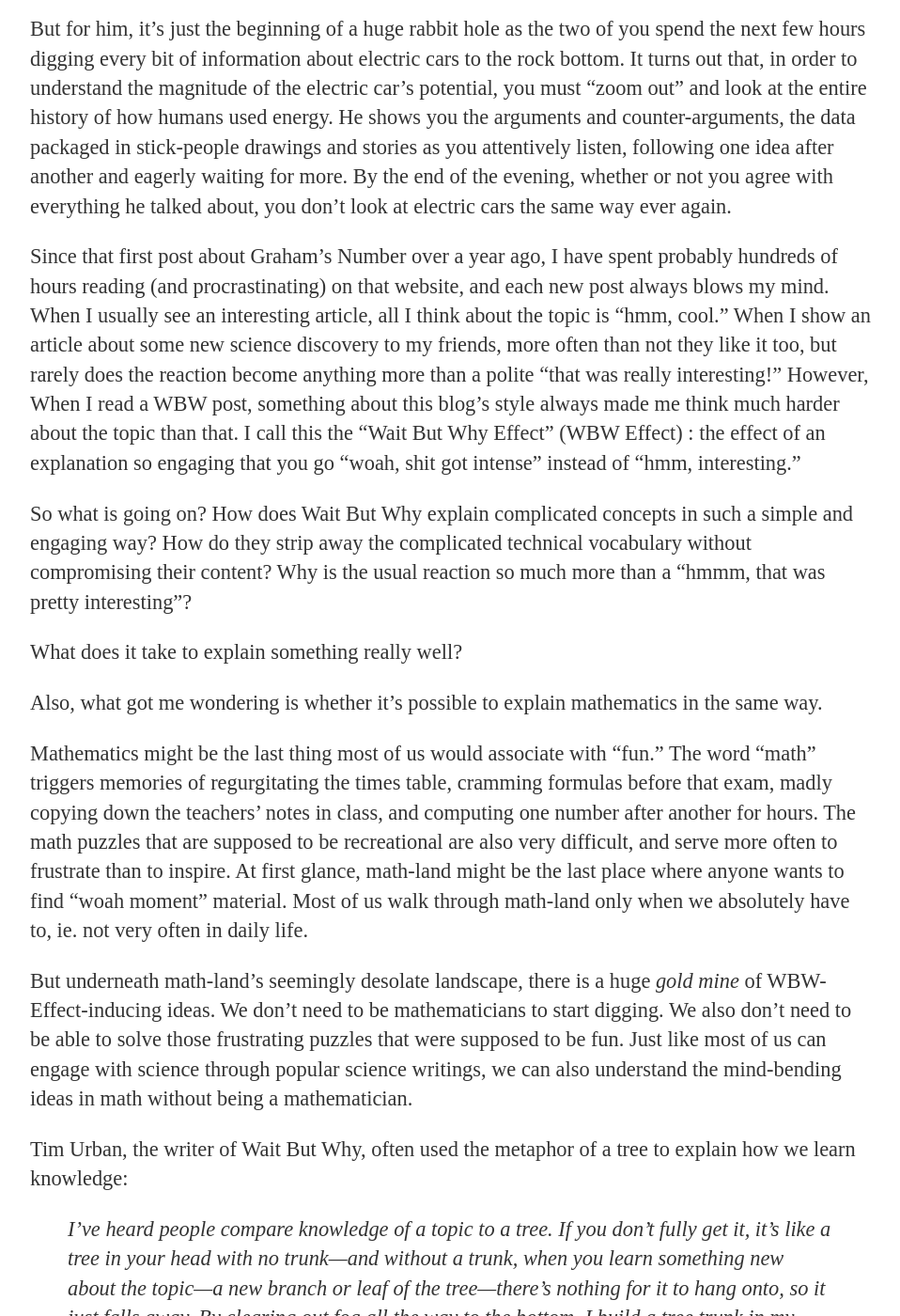
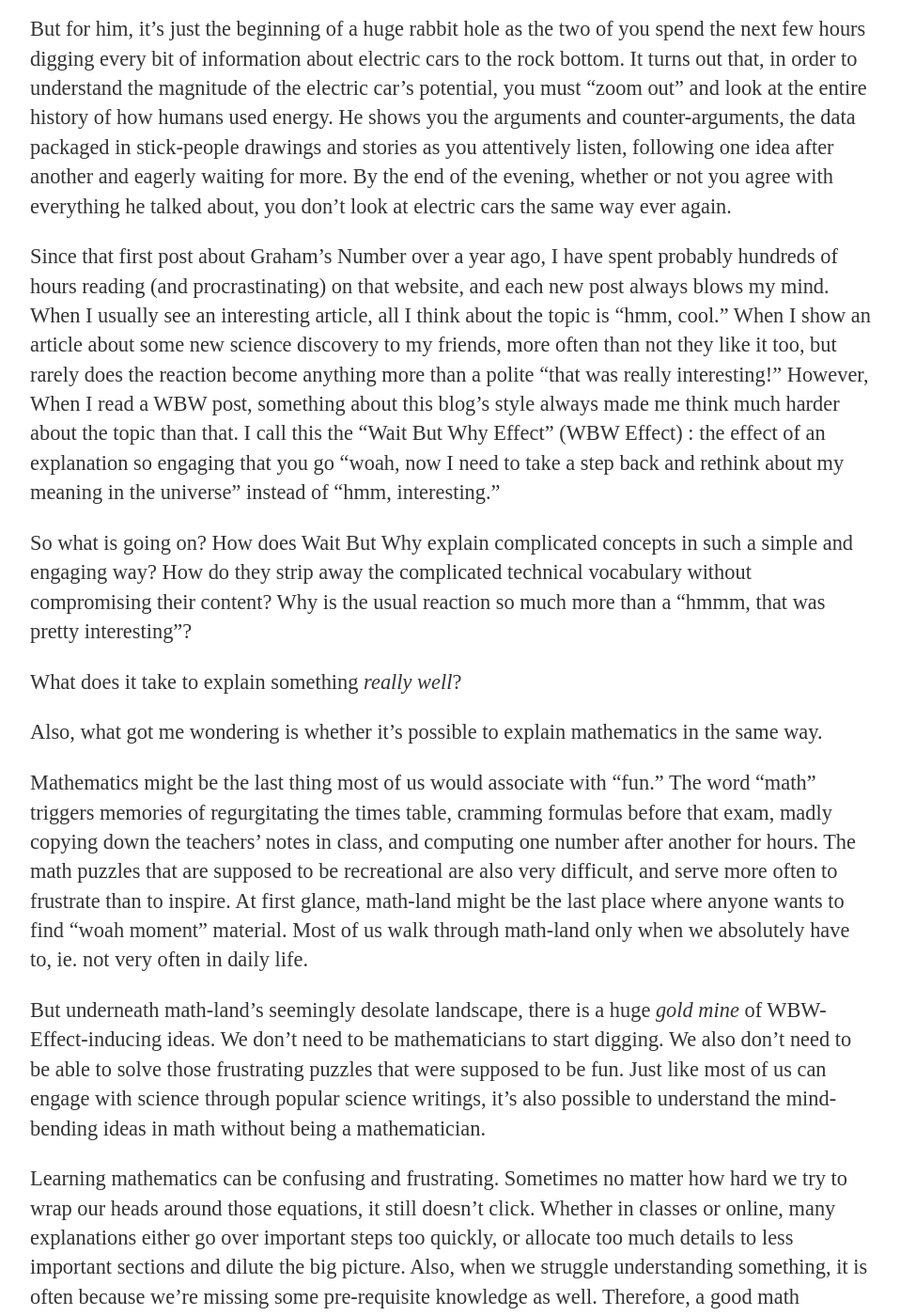
Before and after one commit to maxiulee/maxiulee.github.io, a Jekyll site: the page built from _posts/2016-05-04-what-is-mits-and-pi?.md, in a window 1280 px wide and 1400 px high, scrolled down 836 px. Shown: the whole window at 94% size, without its empty margins (160-1118 px from the left). Built offline with Jekyll 4.4.1, drawn with Linux system fonts in a browser that asks for light colours; some of the changed text lies outside the part shown.

Commit message:
Update 2016-05-04-what-is-mits-and-pi?.md

```diff
--- a/_posts/2016-05-04-what-is-mits-and-pi?.md
+++ b/_posts/2016-05-04-what-is-mits-and-pi?.md
@@ -12,18 +12,22 @@
 
 But for him, it's just the beginning of a huge rabbit hole as the two of you spend the next few hours digging every bit of information about electric cars to the rock bottom. It turns out that, in order to understand the magnitude of the electric car's potential, you must "zoom out" and look at the entire history of how humans used energy. He shows you the arguments and counter-arguments, the data packaged in stick-people drawings and stories as you attentively listen, following one idea after another and eagerly waiting for more. By the end of the evening, whether or not you agree with everything he talked about, you don't look at electric cars the same way ever again.
 
-Since that first post about Graham's Number over a year ago, I have spent probably hundreds of hours reading (and procrastinating) on that website, and each new post always blows my mind. When I usually see an interesting article, all I think about the topic is "hmm, cool."  When I show an article about some new science discovery to my friends, more often than not they like it too, but rarely does the reaction become anything more than a polite "that was really interesting!" However, When I read a WBW post, something about this blog's style always made me think much harder about the topic than that. I call this the "Wait But Why Effect" (WBW Effect) : the effect of an explanation so engaging that you go "woah, shit got intense" instead of "hmm, interesting."
+Since that first post about Graham's Number over a year ago, I have spent probably hundreds of hours reading (and procrastinating) on that website, and each new post always blows my mind. When I usually see an interesting article, all I think about the topic is "hmm, cool."  When I show an article about some new science discovery to my friends, more often than not they like it too, but rarely does the reaction become anything more than a polite "that was really interesting!" However, When I read a WBW post, something about this blog's style always made me think much harder about the topic than that. I call this the "Wait But Why Effect" (WBW Effect) : the effect of an explanation so engaging that you go "woah, now I need to take a step back and rethink about my meaning in the universe" instead of "hmm, interesting."
 
 So what is going on? How does Wait But Why explain complicated concepts in such a simple and engaging way? How do they strip away the complicated technical vocabulary without compromising their content? Why is the usual reaction so much more than a "hmmm, that was pretty interesting"?
 
-What does it take to explain something really well?
+What does it take to explain something *really well*?
 
 Also, what got me wondering is whether it's possible to explain mathematics in the same way.
 
 Mathematics might be the last thing most of us would associate with "fun." The word "math" triggers memories of regurgitating the times table, cramming formulas before that exam, madly copying down the teachers' notes in class, and computing one number after another for hours. The math puzzles that are supposed to be recreational are also very difficult, and serve more often to frustrate than to inspire. At first glance, math-land might be the last place where anyone wants to find "woah moment" material. Most of us walk through math-land only when we absolutely have to, ie. not very often in daily life.
 
-But underneath math-land's seemingly desolate landscape, there is a huge *gold mine* of WBW-Effect-inducing ideas. We don't need to be mathematicians to start digging. We also don't need to be able to solve those frustrating puzzles that were supposed to be fun. Just like most of us can engage with science through popular science writings, we can also understand the mind-bending ideas in math without being a mathematician.
+But underneath math-land's seemingly desolate landscape, there is a huge *gold mine* of WBW-Effect-inducing ideas. We don't need to be mathematicians to start digging. We also don't need to be able to solve those frustrating puzzles that were supposed to be fun. Just like most of us can engage with science through popular science writings, it's also possible to understand the mind-bending ideas in math without being a mathematician.
+
+Learning mathematics can be confusing and frustrating. Sometimes no matter how hard we try to wrap our heads around those equations, it still doesn't click. Whether in classes or online, many explanations either go over important steps too quickly, or allocate too much details to less important sections and dilute the big picture. Also, when we struggle understanding something, it is often because we're missing some pre-requisite knowledge as well. Therefore, a good math explanation must not only cover the topic at hand, but also fill in the relevant gaps in the missing prior skills.
 
 Tim Urban, the writer of Wait But Why, often used the metaphor of a tree to explain how we learn knowledge:
 
 >*I’ve heard people compare knowledge of a topic to a tree. If you don’t fully get it, it’s like a tree in your head with no trunk—and without a trunk, when you learn something new about the topic—a new branch or leaf of the tree—there’s nothing for it to hang onto, so it just falls away. By clearing out fog all the way to the bottom, I build a tree trunk in my head, and from then on, all new information can hold on, which makes that topic forever more interesting and productive to learn about. And what I usually find is that so many of the topics I’ve pegged as “boring” in my head are actually just foggy to me—like watching episode 17 of a great show, which would be boring if you didn’t have the tree trunk of the back story and characters in place.*
+
+Maybe this is one of the factors behind the "Wait But Why Effect." Popular science articles that skim the surface of new discoveries can do a decent job at showing why it's interesting. However, they are usually too brief to include the "tree trunk" material: background and context. The "leaves" can be cool, but without seeing it in relation to more foundational knowledge, our grasp of them can be "foggy" at best. Perhaps it explains why so few articles inspire a stronger response than "hmm, interesting." But when we do build a sturdy tree trunk, we can much better appreciate the significance of the leaves.
```
